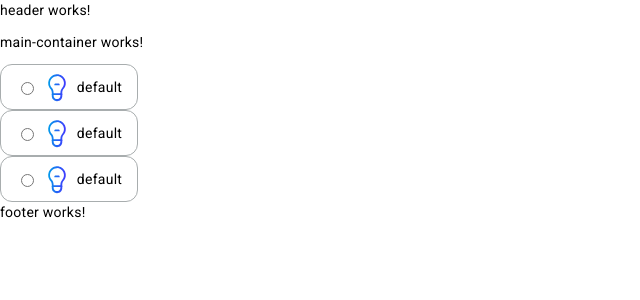
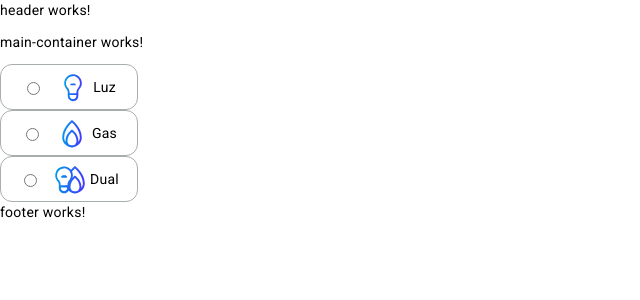
Before and after one commit to everis-dex/b2c-minifunnel-spa, an Angular app: page / in a window 1280 px wide. Shown: the top 300 px of the page, without its empty margins (0-640 px from the left). Built offline with nearby package versions, Linux system fonts and the light colour scheme.

Commit message:
radio button container finished

```diff
--- a/src/app/components/main-container/main-container.component.html
+++ b/src/app/components/main-container/main-container.component.html
@@ -1,5 +1,5 @@
 <p>main-container works!</p>
 
-<app-radiobutton radiobuttonId="nombre" radiobuttonText="default"></app-radiobutton>
-<app-radiobutton radiobuttonId="nombre" radiobuttonText="default"></app-radiobutton>
-<app-radiobutton radiobuttonId="nombre" radiobuttonText="default"></app-radiobutton>
+<app-radiobutton radiobuttonId="nombre" radiobuttonIconRoute="assets/icons/iconLuz.svg" radiobuttonText="Luz"></app-radiobutton>
+<app-radiobutton radiobuttonId="nombre" radiobuttonIconRoute="assets/icons/iconGas.svg" radiobuttonText="Gas"></app-radiobutton>
+<app-radiobutton radiobuttonId="nombre" radiobuttonIconRoute="assets/icons/iconDual.svg" radiobuttonText="Dual"></app-radiobutton>
--- a/src/app/shared/radiobutton/radiobutton.component.html
+++ b/src/app/shared/radiobutton/radiobutton.component.html
@@ -1,5 +1,5 @@
-<div class="radio">
-    <input class="radio2" type="radio" [id]="radiobuttonId" [name]="radiobuttonId" [value]="radiobuttonText">
-    <img class="radio_icosn" src="assets/icons/iconLuz.svg" alt="" aria-label=""/>
+<div class="radio-container">
+    <input class="radio_button" type="radio" [id]="radiobuttonId" [name]="radiobuttonId" [value]="radiobuttonText">
+    <img class="radio_icon" [src]="radiobuttonIconRoute" alt=""/>
     <label [attr.for]="radiobuttonId">{{ radiobuttonText }}</label>
 </div>
--- a/src/app/shared/radiobutton/radiobutton.component.scss
+++ b/src/app/shared/radiobutton/radiobutton.component.scss
@@ -1,6 +1,6 @@
 @import "../../../styles/variables.scss";
 
-.radio {
+.radio-container {
     display: flex;
     width: 120px;
     height: 20px;
@@ -13,10 +13,15 @@
     border-radius: 12px;
     border: 1px solid var(--neutral-gray-300, #A8ADAE);
     background: var(--primary-white, #FFF);
-    .radio2{
+
+    .radio_button{
         display: flex;
         align-items: center;
         gap: 8px;
+    }
+
+    .radio_icon {
+        padding-left: 10px;
     }
 
     .mdc-label {
--- a/src/app/shared/radiobutton/radiobutton.component.ts
+++ b/src/app/shared/radiobutton/radiobutton.component.ts
@@ -18,7 +18,7 @@ export class RadiobuttonComponent {
   @Input() radiobuttonId: string = '';
   @Input() radiobuttonText: string = '';
 
-  inputName: string = '';
+  @Input() radiobuttonIconRoute: string = '';
 
   constructor( ) { }
 
```
